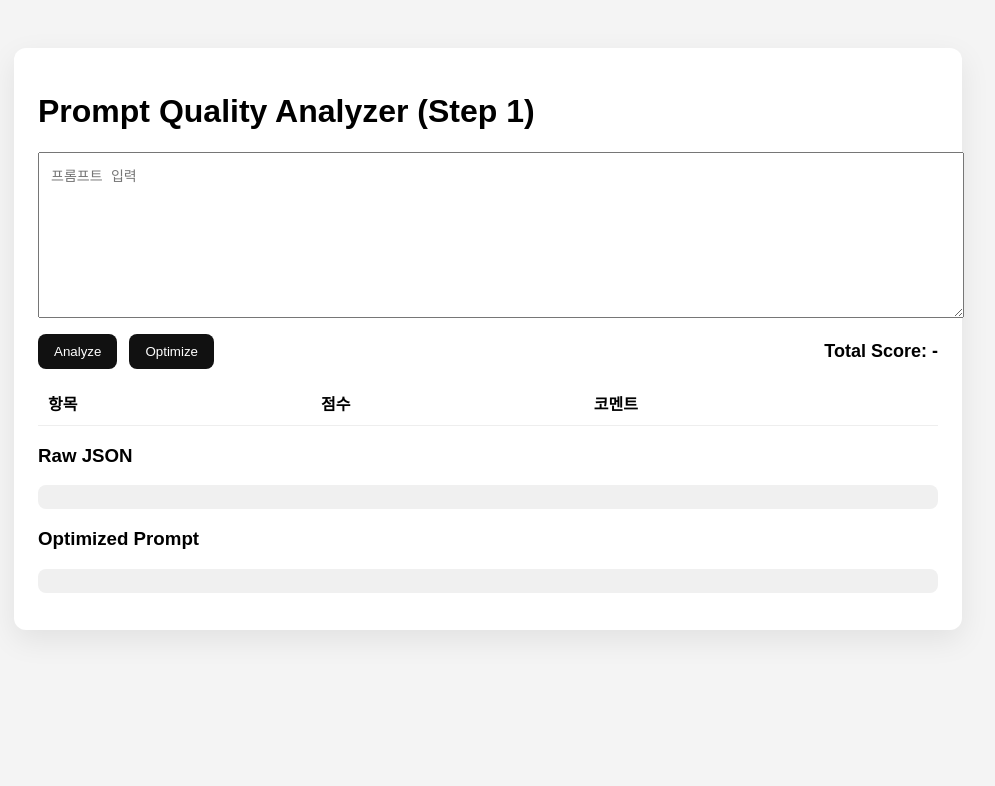
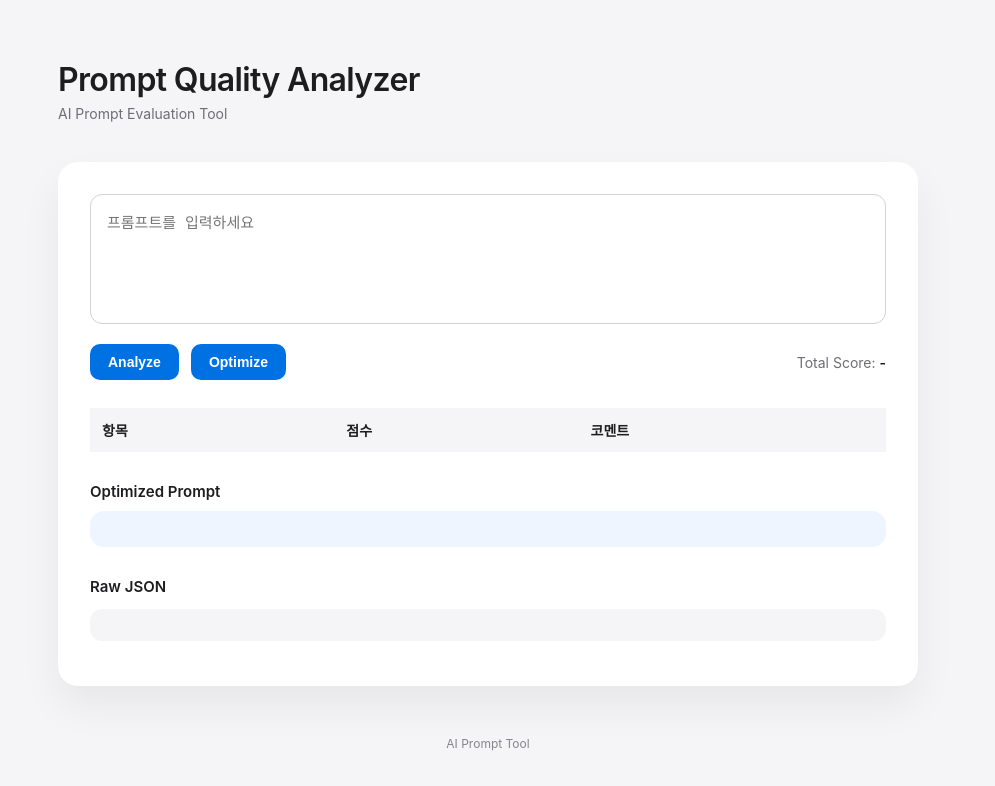
Before and after one commit to wkdrmfwkd-lang/prompt-analyzer, a website: page public/index.html in a window 1280 px wide. Shown: the whole page, without its empty margins (152-1147 px from the left). Drawn offline with Linux system fonts and the light colour scheme.

Commit message:
ui apple style

```diff
--- a/public/index.html
+++ b/public/index.html
@@ -1,37 +1,186 @@
 <!doctype html>
 <html lang="ko">
 <head>
-  <meta charset="utf-8" />
-  <meta name="viewport" content="width=device-width, initial-scale=1" />
+<meta charset="utf-8"/>
+<meta name="viewport" content="width=device-width,initial-scale=1"/>
 <title>Prompt Quality Analyzer</title>
+
 <style>
-    body { font-family: Arial; background:#f4f4f4; padding:40px; }
-    .container { max-width: 900px; margin:auto; background:#fff; padding:24px; border-radius:12px; box-shadow:0 10px 30px rgba(0,0,0,.08); }
-    textarea { width:100%; height:140px; padding:12px; font-size:14px; }
-    button { padding:10px 16px; border:0; border-radius:8px; background:#111; color:#fff; cursor:pointer; }
-    .row { display:flex; gap:12px; align-items:center; margin-top:12px; }
-    pre { background:#f0f0f0; padding:12px; border-radius:8px; white-space:pre-wrap; }
-    table { width:100%; border-collapse:collapse; margin-top:12px; }
-    th, td { border-bottom:1px solid #eee; padding:10px; text-align:left; }
-    .score { font-weight:700; font-size:18px; margin-left:auto; }
+
+*{box-sizing:border-box;}
+
+body{
+margin:0;
+font-family:-apple-system,BlinkMacSystemFont,"SF Pro Text","Segoe UI",sans-serif;
+background:#f5f5f7;
+color:#1d1d1f;
+}
+
+.container{
+max-width:900px;
+margin:auto;
+padding:60px 20px;
+}
+
+.header{
+margin-bottom:40px;
+}
+
+.title{
+font-size:32px;
+font-weight:600;
+letter-spacing:-0.02em;
+}
+
+.subtitle{
+margin-top:6px;
+color:#6e6e73;
+font-size:14px;
+}
+
+.card{
+background:white;
+border-radius:20px;
+padding:32px;
+box-shadow:0 20px 40px rgba(0,0,0,.06);
+}
+
+textarea{
+width:100%;
+height:130px;
+border-radius:12px;
+border:1px solid #d2d2d7;
+padding:16px;
+font-size:15px;
+resize:none;
+outline:none;
+transition:.2s;
+}
+
+textarea:focus{
+border-color:#0071e3;
+box-shadow:0 0 0 3px rgba(0,113,227,.15);
+}
+
+.actions{
+display:flex;
+gap:12px;
+align-items:center;
+margin-top:16px;
+}
+
+button{
+border:0;
+border-radius:10px;
+padding:10px 18px;
+background:#0071e3;
+color:white;
+font-size:14px;
+font-weight:600;
+cursor:pointer;
+transition:.2s;
+}
+
+button:hover{
+background:#0062c4;
+}
+
+.score{
+margin-left:auto;
+font-size:14px;
+color:#6e6e73;
+}
+
+.score span{
+font-weight:600;
+color:#1d1d1f;
+}
+
+table{
+width:100%;
+margin-top:28px;
+border-collapse:collapse;
+font-size:14px;
+}
+
+thead{
+background:#f5f5f7;
+}
+
+th{
+padding:12px;
+text-align:left;
+font-weight:600;
+}
+
+td{
+padding:12px;
+border-bottom:1px solid #eee;
+}
+
+.section{
+margin-top:30px;
+}
+
+.section h3{
+font-size:15px;
+margin-bottom:10px;
+font-weight:600;
+}
+
+pre{
+background:#f5f5f7;
+padding:16px;
+border-radius:12px;
+font-size:13px;
+white-space:pre-wrap;
+}
+
+.optimized{
+background:#eef5ff;
+padding:18px;
+border-radius:14px;
+font-size:14px;
+line-height:1.6;
+white-space:pre-wrap;
+}
+
+.footer{
+margin-top:50px;
+text-align:center;
+font-size:12px;
+color:#86868b;
+}
+
 </style>
 </head>
+
 <body>
+
 <div class="container">
-    <h1>Prompt Quality Analyzer (Step 1)</h1>
 
-    <textarea id="prompt" placeholder="프롬프트 입력"></textarea>
+<div class="header">
+<div class="title">Prompt Quality Analyzer</div>
+<div class="subtitle">AI Prompt Evaluation Tool</div>
+</div>
 
-    <div class="row">
+<div class="card">
+
+<textarea id="prompt" placeholder="프롬프트를 입력하세요"></textarea>
+
+<div class="actions">
+
 <button id="analyzeBtn">Analyze</button>
 <button id="optimizeBtn">Optimize</button>
 
 <div class="score">
 Total Score: <span id="total">-</span>
 </div>
+
 </div>
 
 <table>
+
 <thead>
 <tr>
 <th>항목</th>
@@ -39,17 +188,30 @@
 <th>코멘트</th>
 </tr>
 </thead>
+
 <tbody id="tableBody"></tbody>
+
 </table>
-
-    <h3>Raw JSON</h3>
-    <pre id="raw"></pre>
 
 <div class="section">
 <h3>Optimized Prompt</h3>
-     <pre id="optimized"></pre>
+<div id="optimized" class="optimized"></div>
+</div>
+
+<div class="section">
+<h3>Raw JSON</h3>
+<pre id="raw"></pre>
+</div>
+
+</div>
+
+<div class="footer">
+AI Prompt Tool
+</div>
+
 </div>
 
 <script src="./app.js" defer></script>
+
 </body>
 </html>
```
Lines whose indentation alone changed are shown as unchanged.
